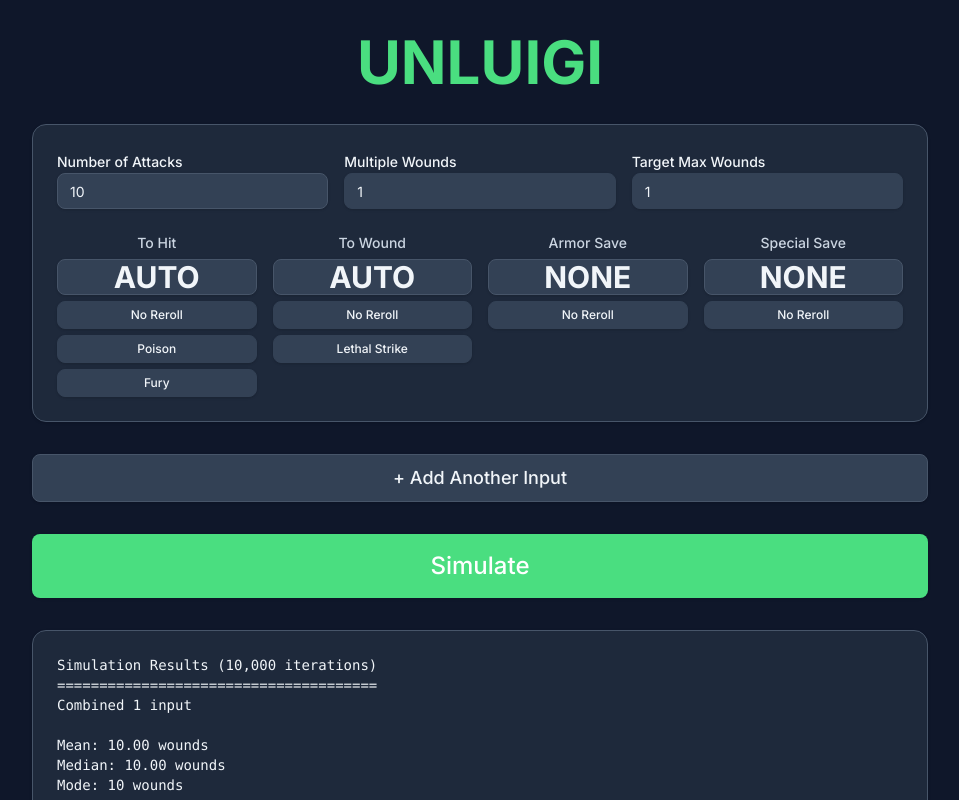
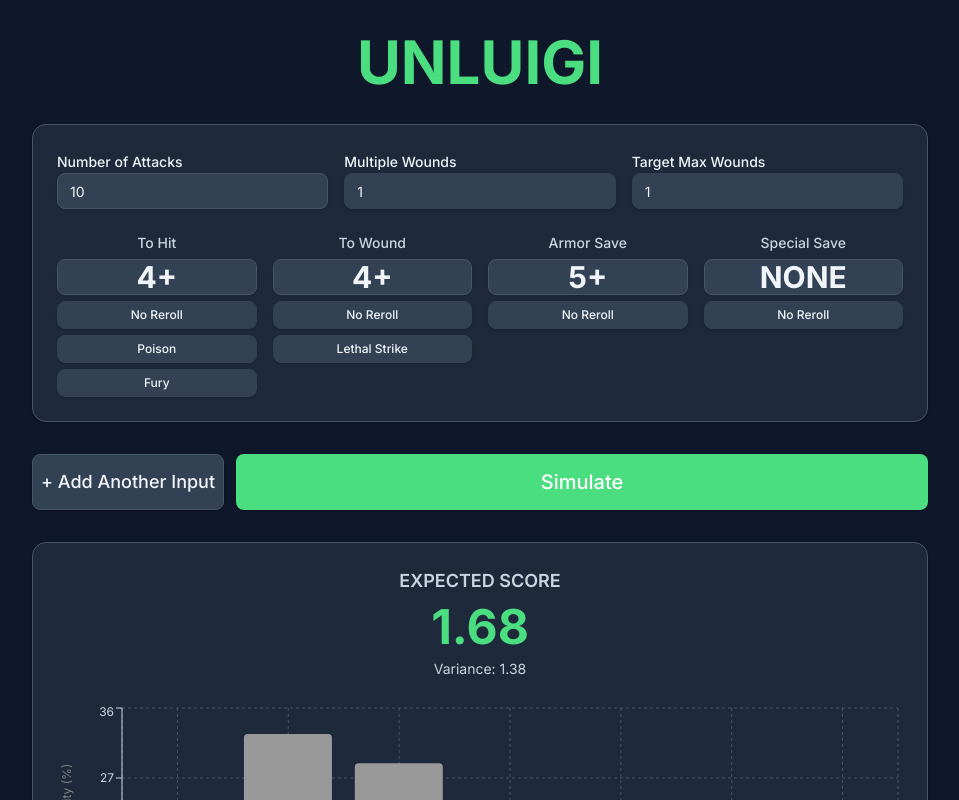
Before and after one commit to Banzgo/unluigi, a React (Vite) app: page / in a window 1280 px wide. Both pictures are taken after a click on the button "Simulate". Shown: the top 800 px of the page, without its empty margins (160-1119 px from the left). Built offline with nearby package versions, Linux system fonts and the light colour scheme.

Commit message:
improve output display with score, variance, and percentile-colored chart

```diff
--- a/src/App.tsx
+++ b/src/App.tsx
@@ -17,9 +17,9 @@ function App() {
     {
       id: crypto.randomUUID(),
       numAttacks: "10",
-      hit: "auto",
-      wound: "auto",
-      armorSave: "none",
+      hit: 4,
+      wound: 4,
+      armorSave: 5,
       specialSave: "none",
       rerollHits: "none",
       rerollWounds: "none",
@@ -34,6 +34,7 @@ function App() {
   ]);
   const [results, setResults] = useState<string>("");
   const [simResults, setSimResults] = useState<SimulationResults | null>(null);
+  const [showDebug, setShowDebug] = useState<boolean>(false);
 
   const addInput = () => {
     setInputs([
@@ -41,9 +42,9 @@ function App() {
       {
         id: crypto.randomUUID(),
         numAttacks: "10",
-        hit: "auto",
-        wound: "auto",
-        armorSave: "none",
+        hit: 4,
+        wound: 4,
+        armorSave: 5,
         specialSave: "none",
         rerollHits: "none",
         rerollWounds: "none",
@@ -144,12 +145,11 @@ Combined ${inputs.length} input${inputs.length > 1 ? "s" : ""}
 Mean: ${simulationResults.mean.toFixed(2)} wounds
 Median: ${simulationResults.median.toFixed(2)} wounds
 Mode: ${simulationResults.mode} wounds
+Variance: ${simulationResults.variance.toFixed(2)}
 
 Percentiles:
-- 25th: ${simulationResults.percentile25.toFixed(2)} wounds
-- 50th: ${simulationResults.percentile50.toFixed(2)} wounds
-- 75th: ${simulationResults.percentile75.toFixed(2)} wounds
-- 95th: ${simulationResults.percentile95.toFixed(2)} wounds
+- 10th: ${simulationResults.percentile10.toFixed(2)} wounds
+- 90th: ${simulationResults.percentile90.toFixed(2)} wounds
 
 Range: ${simulationResults.min} - ${simulationResults.max} wounds
 Execution time: ${simulationResults.executionTimeMs.toFixed(2)}ms
@@ -193,35 +193,52 @@ ${simulationResults.probabilityDistribution
           ))}
         </div>
 
-        {/* Add Input Button */}
+        {/* Action Buttons */}
+        <div className="flex gap-3">
           <Button
             onClick={addInput}
-          className="w-full h-12 text-lg bg-secondary hover:bg-secondary/80 text-foreground border-border"
+            className="flex-none w-48 h-14 text-lg bg-secondary hover:bg-secondary/80 text-foreground border-border"
             variant="outline"
           >
             + Add Another Input
           </Button>
 
-        {/* Simulate Button */}
           <Button
             onClick={runCombinedSimulation}
             disabled={!inputs.every(validateInput)}
-          className="w-full h-16 text-2xl bg-brand-green hover:bg-brand-green-dark text-white disabled:opacity-50 disabled:cursor-not-allowed"
+            className="flex-1 h-14 text-xl bg-brand-green hover:bg-brand-green-dark text-white disabled:opacity-50 disabled:cursor-not-allowed"
           >
             Simulate
           </Button>
+        </div>
 
         {/* Results */}
-        {results && (
+        {simResults && (
+          <div className="space-y-6">
+            {/* Chart with Score */}
+            <ProbabilityChart results={simResults} />
+
+            {/* Debug Toggle */}
+            <div className="text-center">
+              <Button
+                onClick={() => setShowDebug(!showDebug)}
+                variant="outline"
+                className="text-sm"
+              >
+                {showDebug ? "Hide" : "Show"} Debug Info
+              </Button>
+            </div>
+
+            {/* Debug Info */}
+            {showDebug && results && (
               <Card className="p-6 bg-card border-border">
                 <pre className="text-left text-sm whitespace-pre-wrap text-foreground">
                   {results}
                 </pre>
               </Card>
             )}
-
-        {/* Chart */}
-        {simResults && <ProbabilityChart results={simResults} />}
+          </div>
+        )}
       </div>
     </div>
   );
--- a/src/components/ProbabilityChart.tsx
+++ b/src/components/ProbabilityChart.tsx
@@ -1,22 +1,83 @@
-import { Bar, BarChart, CartesianGrid, XAxis, YAxis } from "recharts";
+import { Bar, BarChart, CartesianGrid, Cell, XAxis, YAxis } from "recharts";
 import type { SimulationResults } from "../engine";
 import { Card } from "./ui/card";
-import { ChartContainer, ChartTooltip, ChartTooltipContent } from "./ui/chart";
+import { ChartContainer, ChartTooltip } from "./ui/chart";
 
 interface ProbabilityChartProps {
   results: SimulationResults;
 }
 
+interface TooltipProps {
+  active?: boolean;
+  payload?: Array<{
+    payload: {
+      wounds: number;
+      probability: number;
+    };
+  }>;
+}
+
 export function ProbabilityChart({ results }: ProbabilityChartProps) {
-  const chartData = results.probabilityDistribution.sort(
-    (a, b) => a.wounds - b.wounds
+  // Filter and sort data, removing results with < 0.1% probability
+  const chartData = results.probabilityDistribution
+    .filter((d) => d.probability >= 0.1)
+    .sort((a, b) => a.wounds - b.wounds);
+
+  const maxWounds =
+    chartData.length > 0 ? chartData[chartData.length - 1].wounds : 0;
+  const hasMoreData = results.probabilityDistribution.some(
+    (d) => d.wounds > maxWounds && d.probability < 0.1
   );
+
+  // Function to determine bar color based on percentile
+  const getBarColor = (wounds: number) => {
+    if (wounds < results.percentile10) {
+      return "rgb(249, 115, 22)"; // Orange for bottom 10%
+    }
+    if (wounds > results.percentile90) {
+      return "hsl(142, 76%, 36%)"; // Brand green for top 10%
+    }
+    return "hsl(0, 0%, 60%)"; // Neutral gray for middle 80%
+  };
+
+  // Custom tick formatter to add "+" to the last tick
+  const formatXAxisTick = (value: number): string => {
+    if (hasMoreData && value === maxWounds) {
+      return `${value}+`;
+    }
+    return String(value);
+  };
+
+  // Custom tooltip formatter
+  const CustomTooltip = ({ active, payload }: TooltipProps) => {
+    if (active && payload && payload.length) {
+      const data = payload[0].payload;
+      return (
+        <div className="bg-card border border-border rounded-md p-2 shadow-md">
+          <p className="text-sm text-foreground">
+            {data.wounds} wounds: {data.probability.toFixed(2)}%
+          </p>
+        </div>
+      );
+    }
+    return null;
+  };
 
   return (
     <Card className="p-6 bg-card border-border">
-      <h2 className="text-xl font-semibold text-foreground mb-4">
-        Probability Distribution
-      </h2>
+      {/* Score and Variance Header */}
+      <div className="text-center space-y-2 mb-6">
+        <h2 className="text-lg font-semibold text-muted-foreground">
+          EXPECTED SCORE
+        </h2>
+        <div className="text-5xl font-bold text-brand-green">
+          {results.mean.toFixed(2)}
+        </div>
+        <div className="text-sm text-muted-foreground">
+          Variance: {results.variance.toFixed(2)}
+        </div>
+      </div>
+
       <ChartContainer
         config={{
           probability: {
@@ -33,6 +94,7 @@ export function ProbabilityChart({ results }: ProbabilityChartProps) {
             label={{ value: "Wounds", position: "insideBottom", offset: -5 }}
             stroke="var(--muted-foreground)"
             tick={{ fill: "var(--muted-foreground)" }}
+            tickFormatter={formatXAxisTick}
           />
           <YAxis
             label={{
@@ -44,16 +106,30 @@ export function ProbabilityChart({ results }: ProbabilityChartProps) {
             tick={{ fill: "var(--muted-foreground)" }}
           />
           <ChartTooltip
-            content={<ChartTooltipContent />}
+            content={<CustomTooltip />}
             cursor={{ fill: "var(--muted)" }}
           />
-          <Bar
-            dataKey="probability"
-            fill="var(--brand-green)"
-            radius={[4, 4, 0, 0]}
-          />
+          <Bar dataKey="probability" radius={[4, 4, 0, 0]}>
+            {chartData.map((entry) => (
+              <Cell
+                key={`cell-${entry.wounds}`}
+                fill={getBarColor(entry.wounds)}
+              />
+            ))}
+          </Bar>
         </BarChart>
       </ChartContainer>
+      {/* Percentile Legend */}
+      <div className="mt-2 mb-2 flex justify-center gap-6 text-sm text-muted-foreground">
+        <div className="flex items-center gap-2">
+          <div className="w-3 h-3 bg-orange-500 rounded-sm" />
+          <span>Unluigi</span>
+        </div>
+        <div className="flex items-center gap-2">
+          <div className="w-3 h-3 bg-brand-green rounded-sm" />
+          <span>Luigi</span>
+        </div>
+      </div>
     </Card>
   );
 }
--- a/src/engine/probability.ts
+++ b/src/engine/probability.ts
@@ -23,12 +23,11 @@ export function calculateStatistics(
   const mean = calculateMean(distribution);
   const median = calculatePercentile(sorted, 50);
   const mode = calculateMode(distribution);
+  const variance = calculateVariance(distribution, mean);
 
   // Calculate percentiles
-  const percentile25 = calculatePercentile(sorted, 25);
-  const percentile50 = median;
-  const percentile75 = calculatePercentile(sorted, 75);
-  const percentile95 = calculatePercentile(sorted, 95);
+  const percentile10 = calculatePercentile(sorted, 10);
+  const percentile90 = calculatePercentile(sorted, 90);
 
   // Get range
   const min = sorted[0] || 0;
@@ -42,10 +41,9 @@ export function calculateStatistics(
     mean,
     median,
     mode,
-    percentile25,
-    percentile50,
-    percentile75,
-    percentile95,
+    variance,
+    percentile10,
+    percentile90,
     min,
     max,
     probabilityDistribution,
@@ -63,6 +61,18 @@ function calculateMean(values: number[]): number {
   if (values.length === 0) return 0;
   const sum = values.reduce((acc, val) => acc + val, 0);
   return sum / values.length;
+}
+
+/**
+ * Calculate the variance of an array of numbers
+ * @param values Array of numbers
+ * @param mean Pre-calculated mean (for efficiency)
+ * @returns Variance value
+ */
+function calculateVariance(values: number[], mean: number): number {
+  if (values.length === 0) return 0;
+  const squaredDiffs = values.map((val) => (val - mean) ** 2);
+  return squaredDiffs.reduce((acc, val) => acc + val, 0) / values.length;
 }
 
 /**
--- a/src/engine/types.ts
+++ b/src/engine/types.ts
@@ -47,12 +47,11 @@ export interface SimulationResults {
   mean: number; // Average wounds dealt
   median: number; // Middle value when sorted
   mode: number; // Most common result
+  variance: number; // Variance of the distribution
 
   // Percentiles
-  percentile25: number; // 25th percentile
-  percentile50: number; // 50th percentile (same as median)
-  percentile75: number; // 75th percentile
-  percentile95: number; // 95th percentile
+  percentile10: number; // 10th percentile
+  percentile90: number; // 90th percentile
 
   // Range
   min: number; // Minimum wounds dealt
```
Also changed, not shown: 1 other file (tests, documents, lock files or other folders). Lines whose indentation alone changed are shown as unchanged.
